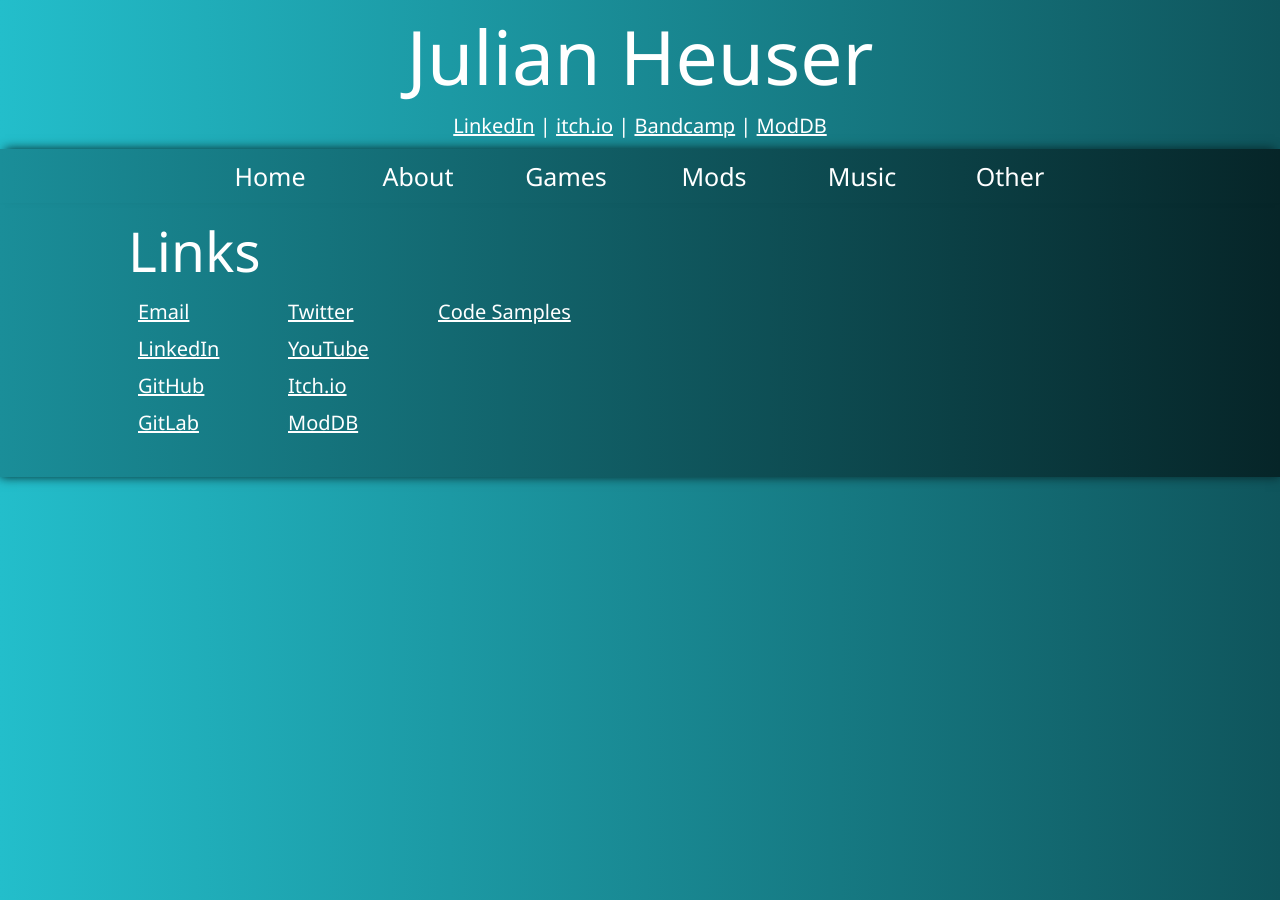
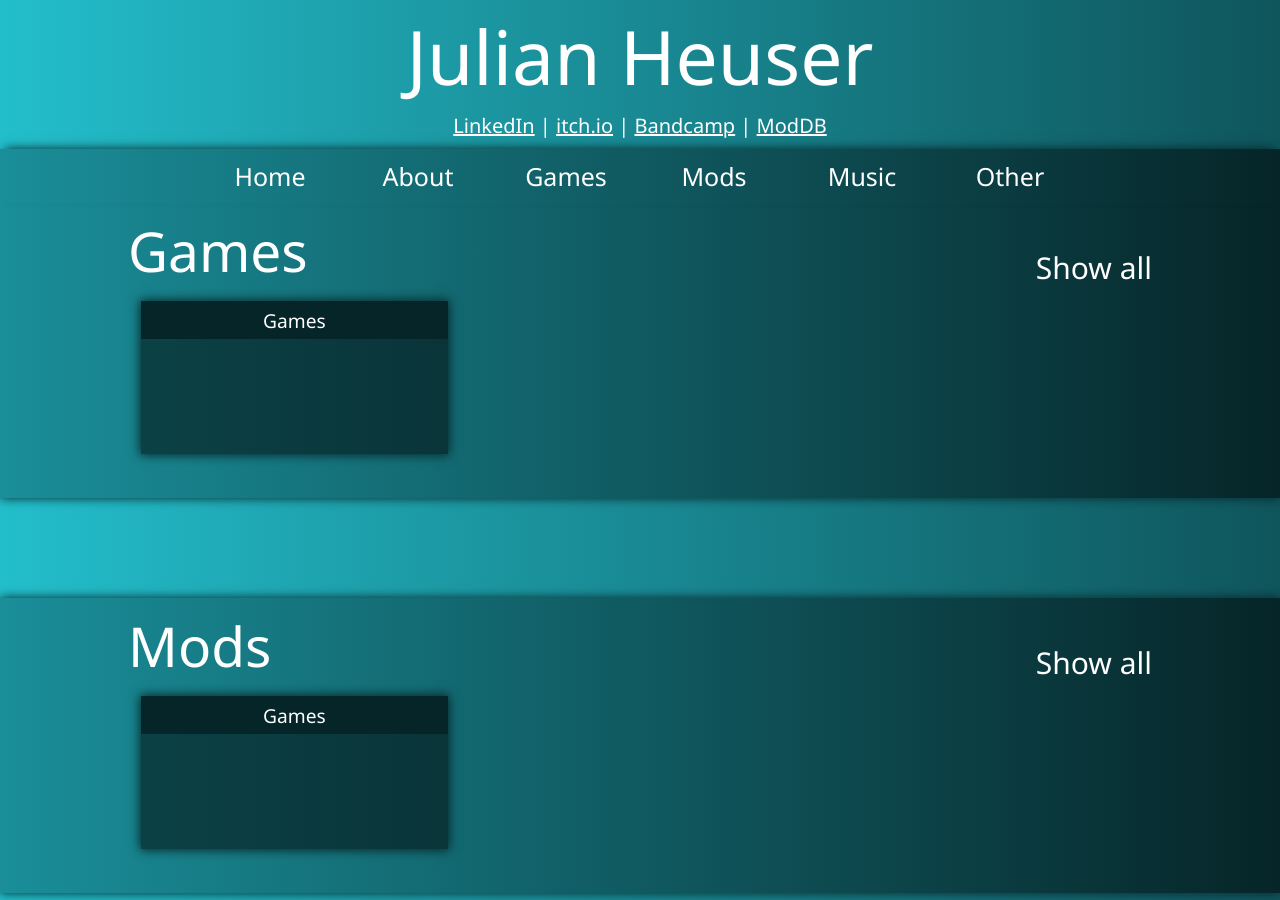
Before and after one commit to JulianHeuser/JulianHeuser.github.io, a Jekyll site: the page built from index.markdown, in a window 1280 px wide and 900 px high. Built offline with Jekyll 4.4.1, drawn with Linux system fonts in a browser that asks for light colours; some of the changed text lies outside the part shown.

Commit message:
Full layout implemented

```diff
--- /dev/null
+++ b/_includes/section.html
@@ -0,0 +1,17 @@
+
+<div id = "{{name}}" class = "box_outer">
+    <div class = "box_content">
+        <h2 class = "section_header">
+            <div class = "section_header_spacer"></div>
+            <span class = "section_textlabel">{{name}}</span>
+            <a class = "section_showmore">Show all</a>
+        </h2>
+        <div class = "showcase_row">
+            {% assign name = "Games" %}
+            {% include showcase.html %}
+        </div>
+    </div>
+</div>
+
+
+<script type = "text/javascript" src = "/scripts/menuDropshadow.js"></script>
--- /dev/null
+++ b/_includes/showcase.html
@@ -0,0 +1,10 @@
+<div class = "showcase">
+    <div class = "shadow"></div>
+    <div class = "img_container"><img></div>
+    <a href = "#{{name}}">
+        <div class = "showcase_text" id = "desc_subdivide">
+            <h3 class = "showcase_heading">{{name}}</h3>
+            <p class = "showcase_desc">{{description}}</p>
+        </div>
+    </a>
+</div>
--- a/_layouts/default.html
+++ b/_layouts/default.html
@@ -8,9 +8,25 @@
     <div id = "outer">
         <div id = "wrapper">
         {% include info_top.html %}
-        {% include nav.html %}
+        {% include nav_bar.html %}
             <main>
-                <span id = "content"></span>
+              <span id = "content">
+              {% assign name = "Games" %}
+              {% include section.html %}
+              <div class="box_empty"></div>
+
+              {% assign name = "Mods" %}
+              {% include section.html %}
+              <div class="box_empty"></div>
+
+              {% assign name = "Music" %}
+              {% include section.html %}
+              <div class="box_empty"></div>
+
+              {% assign name = "Other" %}
+              {% include section.html %}
+              <div class="box_empty"></div>
+              </span>
             </main>
         </div>
     </div>
```
Also changed, not shown: _includes/nav_bar.html (line endings or trailing spaces).
